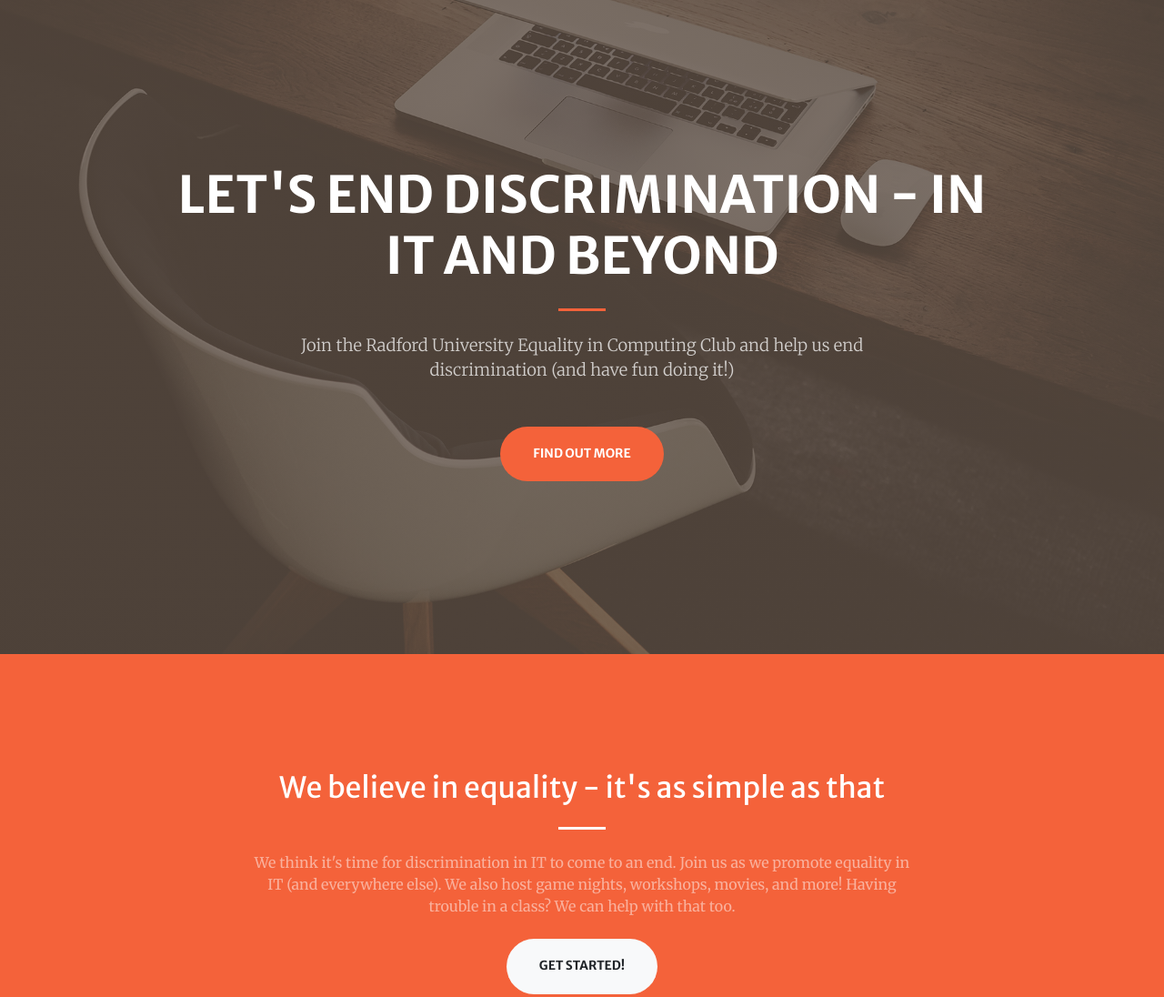
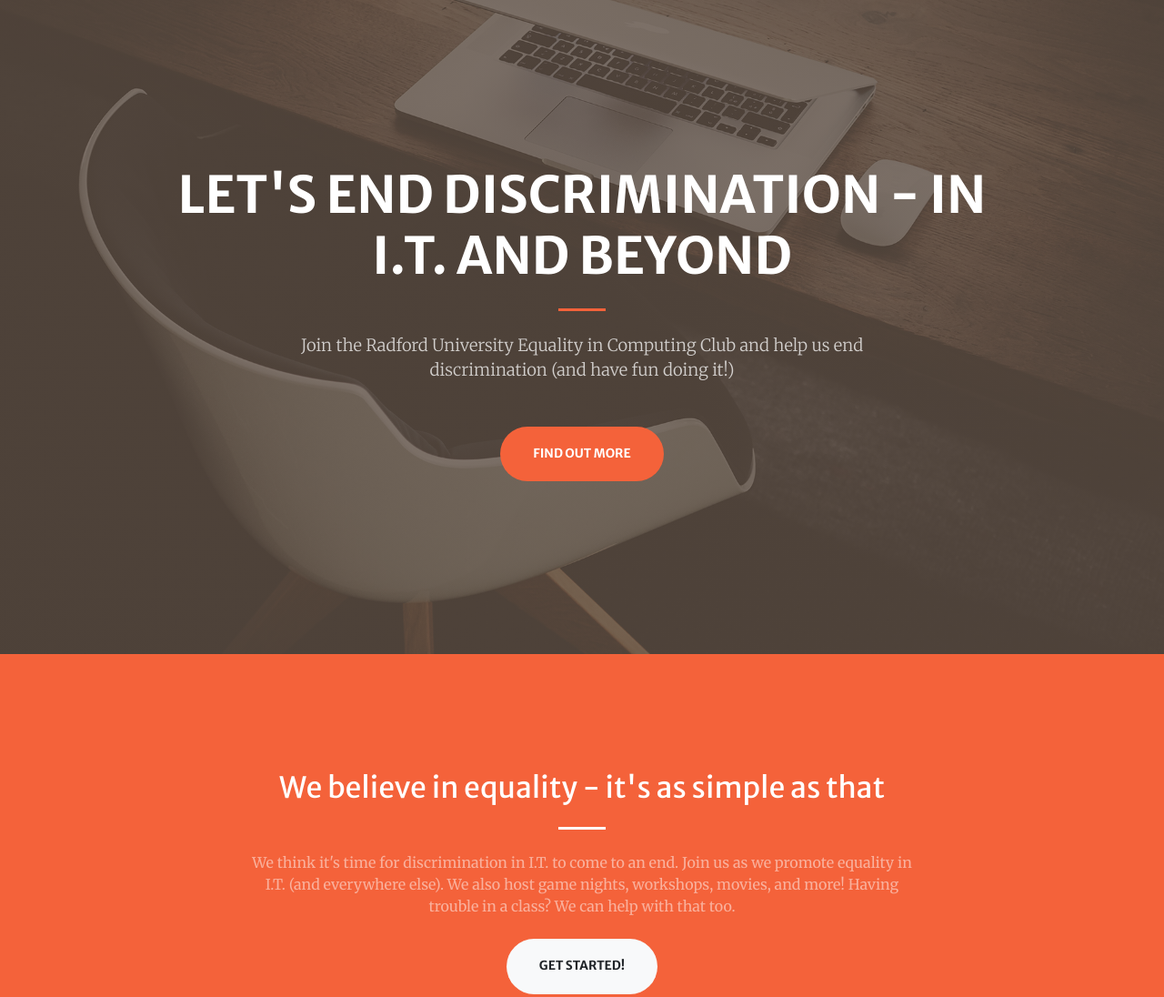
Before and after one commit to wkrause1/ECC_Temp_Site, a website with bundled scripts: page index.html in a window 1280 px wide. Shown: the part 81-1177 px from the top of the page at 91% size. Built offline with nearby package versions, Linux system fonts and the light colour scheme.

Commit message:
Change IT to I.T.

```diff
--- a/index.html
+++ b/index.html
@@ -53,7 +53,7 @@
     <div class="container h-100">
       <div class="row h-100 align-items-center justify-content-center text-center">
         <div class="col-lg-10 align-self-end">
-          <h1 class="text-uppercase text-white font-weight-bold">Let's end discrimination - in IT and beyond </h1>
+          <h1 class="text-uppercase text-white font-weight-bold">Let's end discrimination - in I.T. and beyond </h1>
           <hr class="divider my-4">
         </div>
         <div class="col-lg-8 align-self-baseline">
@@ -71,7 +71,7 @@
         <div class="col-lg-8 text-center">
           <h2 class="text-white mt-0">We believe in equality - it's as simple as that</h2>
           <hr class="divider light my-4">
-          <p class="text-white-50 mb-4">We think it's time for discrimination in IT to come to an end. Join us as we promote equality in IT (and everywhere else). We also host game nights, workshops, movies, and more! Having trouble in a class? We can help with that too.</p>
+          <p class="text-white-50 mb-4">We think it's time for discrimination in I.T. to come to an end. Join us as we promote equality in I.T. (and everywhere else). We also host game nights, workshops, movies, and more! Having trouble in a class? We can help with that too.</p>
           <a class="btn btn-light btn-xl js-scroll-trigger" href="#services">Get Started!</a>
         </div>
       </div>
```
